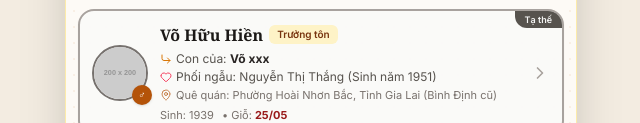
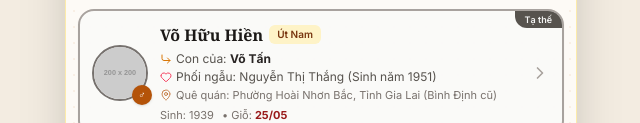
Before and after one commit to Giaphadongho/Binh-Dinh, a plain HTML site: page index.html in a window 1280 px wide. Shown: the part 829-952 px from the top of the page, 319-959 px from the left. Drawn offline with nearby package versions, Linux system fonts and the light colour scheme; placeholder pictures from the web are drawn by us.

Commit message:
Update index.html

```diff
--- a/index.html
+++ b/index.html
@@ -680,9 +680,9 @@
                     gender: 'male',
                     generation: 2,
                     relationType: 'Gốc',
-                    order: 'Trưởng tôn',
-                    parentId: 'm4',
-                    branch: 'Chi Trưởng',
+                    order: 'Út Nam',
+                    parentId: 'm1',
+                    branch: 'Chi Thứ xx',
                     spouse: 'Nguyễn Thị Thắng (Sinh năm 1951)',
                     birthplace: 'Bình Định',
                     hometown: 'Phường Hoài Nhơn Bắc, Tỉnh Gia Lai (Bình Định cũ)',
```
